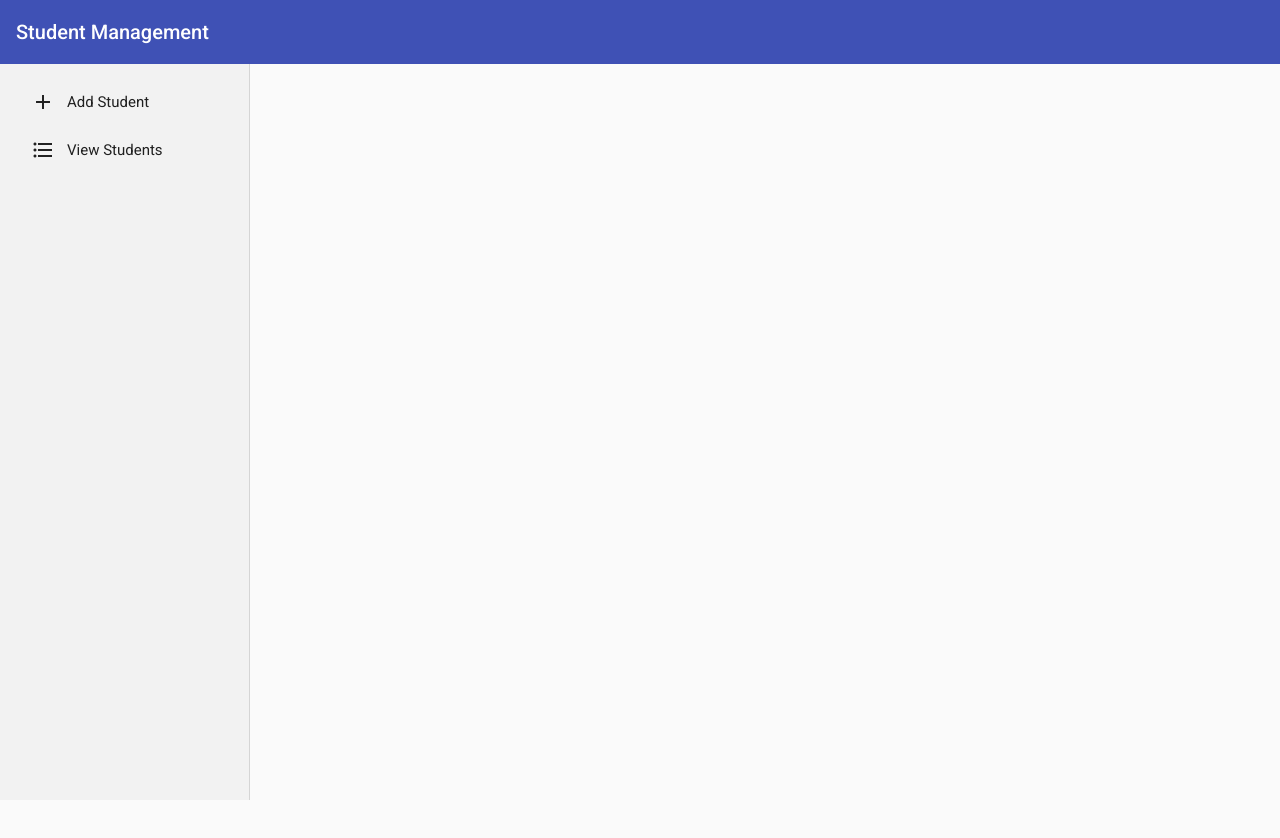
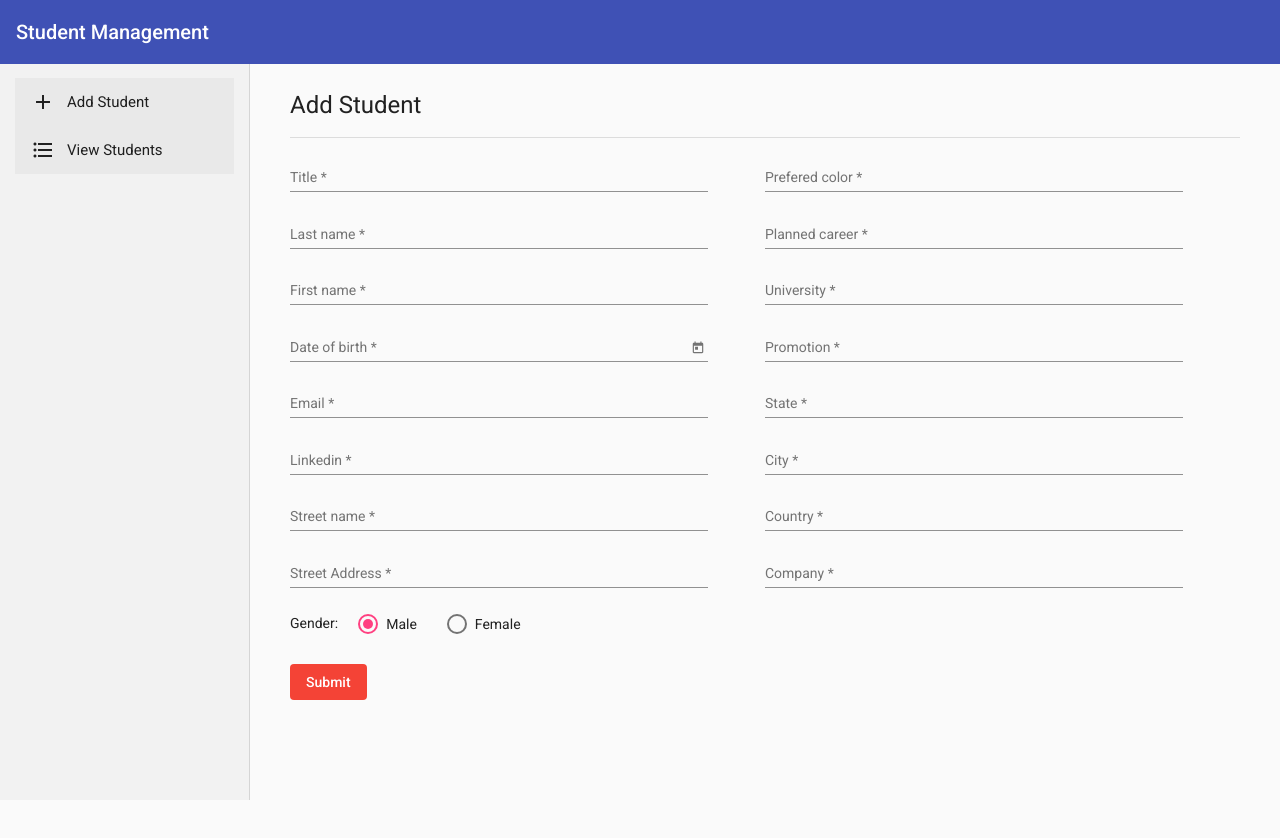
Before and after one commit to tooj24/front-gest-etud, an Angular app: page /students/add in a window 1280 px wide. Before the commit this address led to /. Shown: the top 838 px of the page. Built offline with nearby package versions, Linux system fonts and the light colour scheme.

Commit message:
add student

```diff
--- a/src/app/app.component.html
+++ b/src/app/app.component.html
@@ -11,10 +11,10 @@
   <mat-sidenav #sidenav [mode]="isBiggerScreen() ? 'over' : 'side'" [(opened)]="opened" [fixedInViewport]="true"
     [fixedTopGap]>
     <mat-nav-list>
-      <a mat-list-item routerLinkActive="active" routerLink="/add-student">
+      <a mat-list-item routerLinkActive="active" routerLink="/students/add">
         <mat-icon>add</mat-icon> Add Student
       </a>
-      <a mat-list-item routerLinkActive="active" routerLink="/students-list">
+      <a mat-list-item routerLinkActive="active" routerLink="/students">
         <mat-icon>format_list_bulleted</mat-icon> View Students
       </a>
     </mat-nav-list>
--- a/src/app/services/student.service.ts
+++ b/src/app/services/student.service.ts
@@ -2,6 +2,7 @@ import { HttpClient, HttpHeaders, HttpParams } from '@angular/common/http';
 import { Injectable } from '@angular/core';
 import { map } from 'rxjs/operators';
 import { environment } from '../../environments/environment';
+import { Student } from '../models/student';
 
 @Injectable({
   providedIn: 'root'
@@ -28,8 +29,10 @@ export class StudentService {
   }
 
   // create
-  createStudent() {
-
+  createStudent(student: Student) {
+    return this.http.post(environment.baseUrl, student).pipe(
+      map(data => data)
+    )
   }
 
   // update
--- /dev/null
+++ b/src/app/student-form/student-form.component.html
@@ -0,0 +1,172 @@
+<!-- Title group  -->
+<div class="title-group">
+  <h1 class="mat-h1">Add Student</h1>
+  <mat-divider fxFlex="1 0"></mat-divider>
+</div>
+
+<!-- Form -->
+<div class="inner-wrapper">
+  <form [formGroup]="studentForm" (ngSubmit)="saveStudent($event)" #resetStudentForm="ngForm" novalidate>
+    <!-- Left block -->
+    <mat-card>
+      <div class="controlers-wrapper">
+
+        <!-- Title -->
+        <mat-form-field class="example-full-width">
+          <input matInput placeholder="Title" formControlName="title">
+          <mat-error *ngIf="handleError('title', 'required')">
+            You must provide a <strong>title</strong>
+          </mat-error>
+        </mat-form-field>
+
+        <!-- Last name -->
+        <mat-form-field class="example-full-width">
+          <input matInput placeholder="Last name" formControlName="lastName">
+          <mat-error *ngIf="handleError('lastName', 'required')">
+            You must provide a <strong>last name</strong>
+          </mat-error>
+        </mat-form-field>
+
+        <!-- First name -->
+        <mat-form-field class="example-full-width">
+          <input matInput placeholder="First name" formControlName="firstName">
+          <mat-error *ngIf="handleError('firstName', 'required')">
+            You must provide a <strong>first name</strong>
+          </mat-error>
+        </mat-form-field>
+
+        <!-- Date of birth -->
+        <mat-form-field>
+          <input matInput readonly [matDatepicker]="picker" placeholder="Date of birth" formControlName="birth"
+            (dateChange)="formatDate($event)">
+          <mat-datepicker-toggle matSuffix [for]="picker"></mat-datepicker-toggle>
+          <mat-datepicker #picker></mat-datepicker>
+          <mat-error *ngIf="handleError('birth', 'required')">
+            Date of birth is required
+          </mat-error>
+        </mat-form-field>
+
+        <!-- Email -->
+        <mat-form-field class="example-full-width">
+          <input matInput placeholder="Email" formControlName="email">
+          <mat-error *ngIf="handleError('email', 'required')">
+            You must provide an <strong> email</strong>
+          </mat-error>
+        </mat-form-field>
+
+        <!-- Linkedin -->
+        <mat-form-field class="example-full-width">
+          <input matInput placeholder="Linkedin" formControlName="linkedin">
+          <mat-error *ngIf="handleError('linkedin', 'required')">
+            You must provide an <strong> linkedin</strong>
+          </mat-error>
+        </mat-form-field>
+
+        <!-- Street name -->
+        <mat-form-field class="example-full-width">
+          <input matInput placeholder="Street name" formControlName="streetName">
+          <mat-error *ngIf="handleError('streetName', 'required')">
+            You must provide a <strong> street name</strong>
+          </mat-error>
+        </mat-form-field>
+
+        <!-- Street Address -->
+        <mat-form-field class="example-full-width">
+          <input matInput placeholder="Street Address" formControlName="streetAddress">
+          <mat-error *ngIf="handleError('streetAddress', 'required')">
+            You must provide a <strong> streetAddress</strong>
+          </mat-error>
+        </mat-form-field>
+
+        <!-- Gender -->
+        <div class="misc-bottom-padding">
+          <mat-label>Gender:</mat-label>
+          <mat-radio-group aria-label="Select an option" formControlName="gender">
+            <mat-radio-button value="Male">Male</mat-radio-button>
+            <mat-radio-button value="Female">Female</mat-radio-button>
+          </mat-radio-group>
+        </div>
+
+      </div>
+    </mat-card>
+
+    <!-- Right block -->
+    <mat-card>
+      <div class="controlers-wrapper">
+
+        <!-- Prefered color -->
+        <mat-form-field class="example-full-width">
+          <input matInput placeholder="Prefered color" formControlName="preferedColor">
+          <mat-error *ngIf="handleError('preferedColor', 'required')">
+            You must provide a <strong> prefered color</strong>
+          </mat-error>
+        </mat-form-field>
+
+        <!-- Planned career -->
+        <mat-form-field class="example-full-width">
+          <input matInput placeholder="Planned career" formControlName="plannedCareer">
+          <mat-error *ngIf="handleError('plannedCareer', 'required')">
+            You must provide a <strong> planned career</strong>
+          </mat-error>
+        </mat-form-field>
+
+        <!-- University -->
+        <mat-form-field class="example-full-width">
+          <input matInput placeholder="University" formControlName="university">
+          <mat-error *ngIf="handleError('university', 'required')">
+            You must provide a <strong> university</strong>
+          </mat-error>
+        </mat-form-field>
+
+        <!-- Promotion -->
+        <mat-form-field class="example-full-width">
+          <input matInput placeholder="Promotion" formControlName="promotion">
+          <mat-error *ngIf="handleError('promotion', 'required')">
+            You must provide a <strong> promotion</strong>
+          </mat-error>
+        </mat-form-field>
+
+        <!-- State -->
+        <mat-form-field class="example-full-width">
+          <input matInput placeholder="State" formControlName="state">
+          <mat-error *ngIf="handleError('state', 'required')">
+            You must provide a <strong> state</strong>
+          </mat-error>
+        </mat-form-field>
+
+        <!-- City -->
+        <mat-form-field class="example-full-width">
+          <input matInput placeholder="City" formControlName="city">
+          <mat-error *ngIf="handleError('city', 'required')">
+            You must provide a <strong> city</strong>
+          </mat-error>
+        </mat-form-field>
+
+        <!-- Country -->
+        <mat-form-field class="example-full-width">
+          <input matInput placeholder="Country" formControlName="country">
+          <mat-error *ngIf="handleError('country', 'required')">
+            You must provide an <strong> country</strong>
+          </mat-error>
+        </mat-form-field>
+
+        <!-- Company -->
+        <mat-form-field class="example-full-width">
+          <input matInput placeholder="Company" formControlName="company">
+          <mat-error *ngIf="handleError('company', 'required')">
+            You must provide a <strong> company</strong>
+          </mat-error>
+        </mat-form-field>
+      </div>
+    </mat-card>
+
+    <!-- Submit & Reset -->
+    <mat-card>
+      <div class="full-wrapper button-wrapper">
+        <div class="button-wrapper">
+          <button mat-flat-button color="warn">Submit</button>
+        </div>
+      </div>
+    </mat-card>
+  </form>
+</div>
--- /dev/null
+++ b/src/app/student-form/student-form.component.ts
@@ -0,0 +1,67 @@
+import { Component, OnInit } from '@angular/core';
+import { FormBuilder, FormGroup, Validators } from '@angular/forms';
+import { Router } from '@angular/router';
+import { StudentService } from '../services/student.service';
+
+@Component({
+  selector: 'app-student-form',
+  templateUrl: './student-form.component.html',
+  styleUrls: ['./student-form.component.scss']
+})
+export class StudentFormComponent implements OnInit {
+  studentForm: FormGroup;
+
+  constructor(private fb: FormBuilder, private studentService: StudentService, private route: Router) { }
+
+  ngOnInit(): void {
+    this.submitForm();
+  }
+
+  // submit form
+  submitForm() {
+    this.studentForm = this.fb.group({
+      title: ['', Validators.required],
+      lastName: ['', Validators.required],
+      firstName: ['', Validators.required],
+      gender: ['Male'],
+      birth: ['', Validators.required],
+      email: ['', Validators.required],
+      linkedin: ['', Validators.required],
+      streetName: ['', Validators.required],
+      streetAddress: ['', Validators.required],
+      university: ['', Validators.required],
+      promotion: ['', Validators.required],
+      plannedCareer: ['', Validators.required],
+      preferedColor: ['', Validators.required],
+      state: ['', Validators.required],
+      city: ['', Validators.required],
+      country: ['', Validators.required],
+      company: ['', Validators.required],
+    })
+  }
+
+  // save
+  saveStudent(event: any) {
+    event.preventDefault();
+    if(this.studentForm.valid) {
+      console.log('hehe');
+      this.studentService.createStudent(this.studentForm.value).subscribe(data => {
+        this.route.navigate(["students"]);
+      });
+    }
+  }
+
+  // get error
+  public handleError = (controlName: string, errorName: string) => {
+    return this.studentForm.controls[controlName].hasError(errorName);
+  }
+
+  // format date
+  formatDate(e: any) {
+    var convertDate = new Date(e.target.value).toISOString().substring(0, 10);
+    this.studentForm.get('birth')?.setValue(convertDate, {
+      onlyself: true
+    })
+  }
+
+}
```
Also changed, not shown: src/app/app-routing.module.ts (+5 -3 lines), src/app/app.module.ts (+6 -2 lines), src/app/student-form/student-form.component.scss (added).
